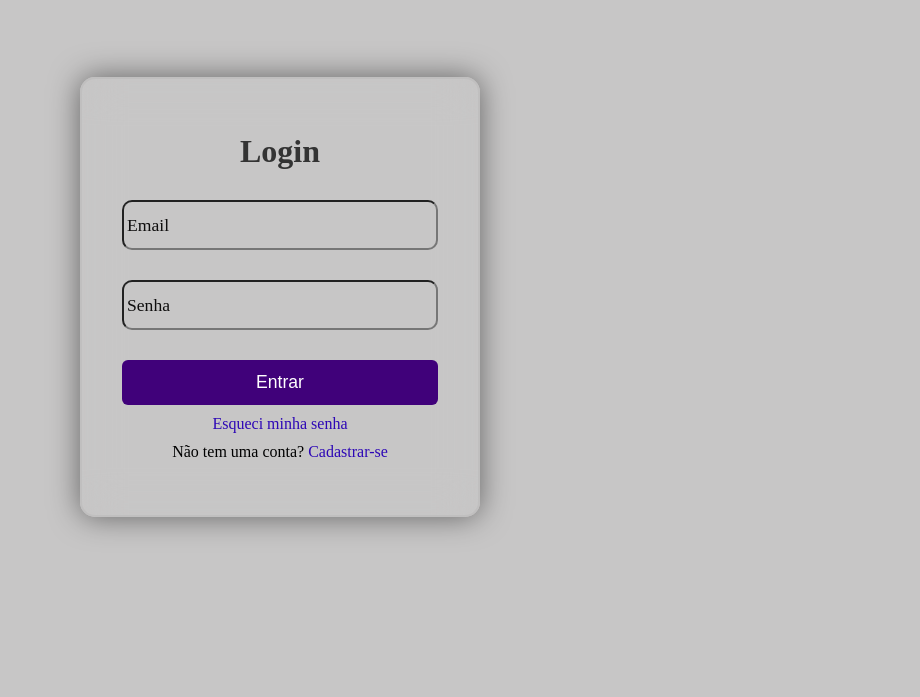
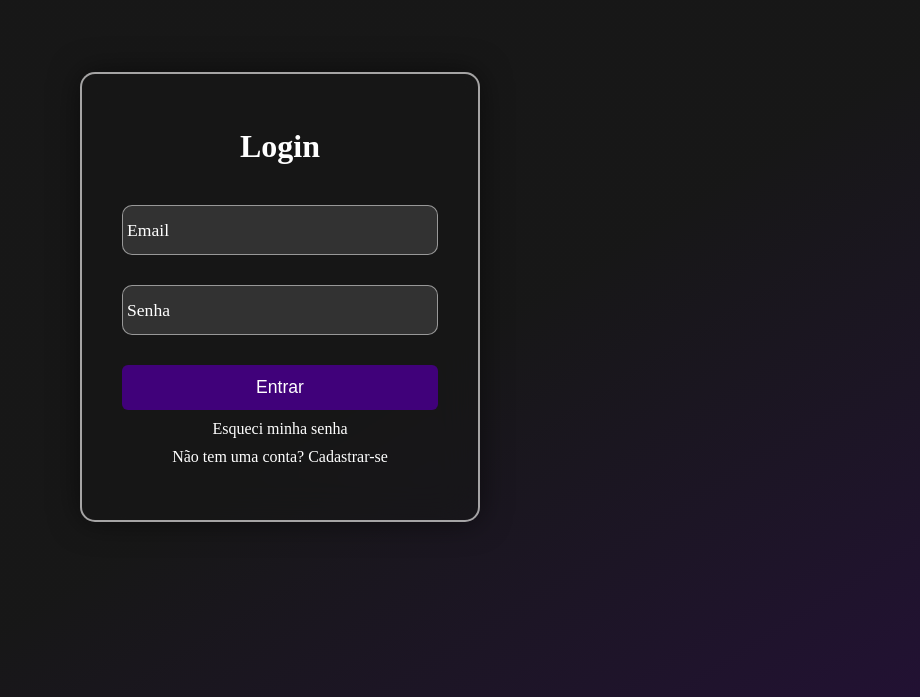
Before and after one commit to cristeer/login-page-ath, a Vue app: page / in a window 1280 px wide. Shown: the part 103-800 px from the top of the page, without its empty margins (360-1280 px from the left). Built offline with nearby package versions, Linux system fonts and the light colour scheme.

Commit message:
stylization in form-box

```diff
--- a/frontend/src/components/Login.vue
+++ b/frontend/src/components/Login.vue
@@ -90,26 +90,34 @@
         justify-content: center;
         align-items: center;
         height: 100vh;
-        background: #c7c6c6;
+        width: 100vw;
+        background-image: linear-gradient(to bottom right, oklch(20.5% 0 0) 60%, #221133);
     }
+
     .caixa {
         display: flex;
         justify-content: center;
         align-items: center;
         position: relative;
         width: 400px;
-        height: 440px;
+        height: 450px;
         background: transparent;
-        border: 2px solid #c0bfbf;
+        border: 2px solid #fffefe9c;
         border-radius: 15px;
+        background: oklch(20.463% 0.00002 271.152 / 0.534);
         backdrop-filter: blur(20px);
         box-shadow: 0 0 30px rgba(0, 0, 0, 0.5);
         overflow: hidden;
     }
 
+    .login_form h1 {
+        margin-bottom: 40px;
+
+    }
+
     .login_form h1, .registration_form h1 {
         font-size: 2em;
-        color: #333;
+        color: #ffffff;
         text-align: center;
     }
 
@@ -150,7 +158,7 @@
         left: 5px;
         transform: translateY(-50%);
         font-size: 1.1em;
-        color:#0e0d0d;
+        color:#ffffff;
         font-weight: 500 ;
         pointer-events: none;
         transition: 0.5s;
@@ -164,12 +172,13 @@
     .input-box input {
         width: 100%;
         height: 100%;
-        background: transparent;
+        background: rgba(255, 255, 255, 0.123);
+        border: 1px solid rgba(255, 255, 255, 0.5);
         border-radius: 10px;
         outline: none;
         padding: 0 5px;
         font-size: 1rem;
-        color: #0e0d0d;
+        color: #ffffff;
         font-weight: 500;
         padding: 0 35px 0 5px;
     }
@@ -181,12 +190,8 @@
     }
 
     .remember_password a {
-        color: #2d07b6;
+        color: #ffffff;
         text-decoration: none;
-    }
-
-    .remember_password a:hover {
-        text-decoration: underline;
     }
 
     .register,  .login {
@@ -196,14 +201,18 @@
     }
 
     .register a, .login a {
-        color: #2d07b6;
+        color: #ffffff;
         text-decoration: none;
     }
 
-    .register a:hover, .login a:hover {
+    .register a:hover, .login a:hover, .remember_password a:hover {
         text-decoration: underline;
+        color: rgb(137, 71, 241);
     }
 
+    .register p, .login p {
+        color: #ffffff;
+    }
     button {
         width: 100%;
         height: 45px;
```
Also changed, not shown: frontend/public/user.png (added).
